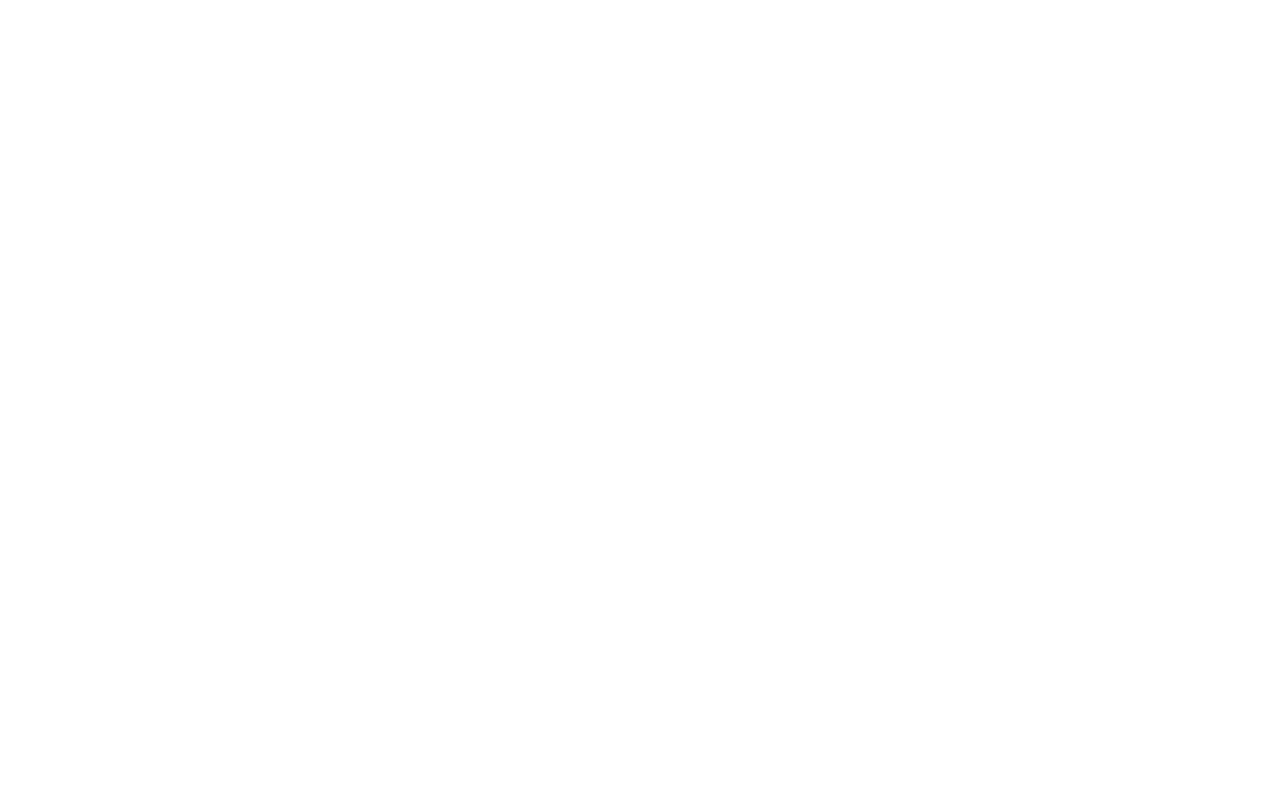
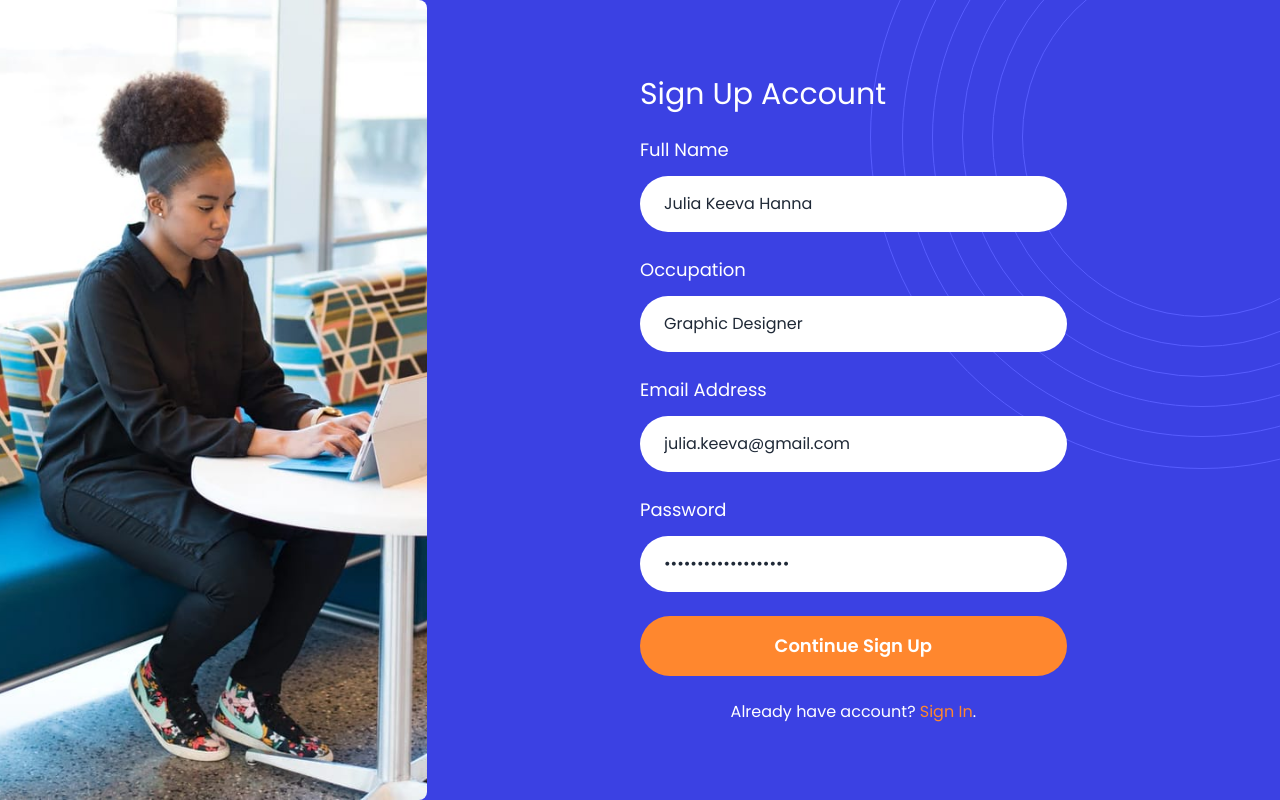
Before and after one commit to mohamadhandynugraha/startup-frontend, a Nuxt app: page /register in a window 1280 px wide. Before the commit this address had no page. Built offline with nearby package versions, Linux system fonts and the light colour scheme.

Commit message:
[FE]-10 create login and register page

```diff
--- a/components/Navbar.vue
+++ b/components/Navbar.vue
@@ -34,7 +34,7 @@
     <ul class="flex ml-auto items-center mt-2">
       <li>
         <nuxt-link
-          to="/register.html"
+          to="/register"
           class="inline-block bg-transparent border-white border hover:bg-white hover:bg-opacity-25 text-white font-light w-40 text-center px-6 py-1 text-lg rounded-full mr-4"
         >
           Sign Up
@@ -42,7 +42,7 @@
       </li>
       <li>
         <nuxt-link
-          to="/login.html"
+          to="/login"
           class="inline-block bg-transparent border-white border hover:bg-white hover:bg-opacity-25 text-white font-light w-40 text-center px-6 py-1 text-lg rounded-full"
         >
           My Account
--- /dev/null
+++ b/pages/login.vue
@@ -0,0 +1,73 @@
+<template>
+  <div class="h-screen flex justify-center items-center">
+    <div
+      class="hidden md:block lg:w-1/3 bg-white h-full auth-background rounded-tr-lg rounded-br-lg"
+    ></div>
+    <div class="w-auto md:w-2/4 lg:w-2/3 flex justify-center items-center">
+      <div class="w-full lg:w-1/2 px-10 lg:px-0">
+        <h2 class="font-normal mb-6 text-3xl text-white">
+          Sign In to Your Account
+        </h2>
+        <div class="mb-6">
+          <div class="mb-4">
+            <label class="font-normal text-lg text-white block mb-3"
+              >Email Address</label
+            >
+            <input
+              type="email"
+              class="auth-form focus:outline-none focus:bg-purple-hover focus:shadow-outline focus:border-purple-hover-stroke focus:text-gray-100"
+              placeholder="Write your email address here"
+              value="julia.keeva@gmail.com"
+            />
+          </div>
+        </div>
+        <div class="mb-6">
+          <div class="mb-4">
+            <label class="font-normal text-lg text-white block mb-3"
+              >Password</label
+            >
+            <input
+              type="password"
+              class="auth-form focus:outline-none focus:bg-purple-hover focus:shadow-outline focus:border-purple-hover-stroke focus:text-gray-100"
+              placeholder="Write your password here"
+              value="nasigorenglimaribbu"
+            />
+          </div>
+        </div>
+        <div class="mb-6">
+          <div class="mb-4">
+            <button
+              @click="$router.push({ path: '/' })"
+              class="block w-full bg-orange-button hover:bg-green-button text-white font-semibold px-6 py-4 text-lg rounded-full"
+            >
+              Sign In
+            </button>
+          </div>
+        </div>
+        <div class="text-center">
+          <p class="text-white text-md">
+            Don't have account?
+            <nuxt-link to="/register" class="no-underline text-orange-button">
+              Sign Up
+            </nuxt-link>
+          </p>
+        </div>
+      </div>
+    </div>
+  </div>
+</template>
+
+<script lang="ts">
+import Vue from 'vue'
+export default Vue.extend({
+  layout: 'auth',
+})
+</script>
+
+<style scoped>
+.auth-background {
+  background-image: url('/sign-in-background.jpg');
+  background-position: center;
+  background-size: cover;
+}
+</style>
--- /dev/null
+++ b/pages/register.vue
@@ -0,0 +1,96 @@
+<template>
+  <div class="h-screen flex justify-center items-center">
+    <div
+      class="hidden md:block lg:w-1/3 bg-white h-full auth-background rounded-tr-lg rounded-br-lg"
+    ></div>
+    <div class="w-auto md:w-2/4 lg:w-2/3 flex justify-center items-center">
+      <div class="w-full lg:w-1/2 px-10 lg:px-0">
+        <h2 class="font-normal mb-6 text-3xl text-white">Sign Up Account</h2>
+        <div class="mb-6">
+          <div class="mb-4">
+            <label class="font-normal text-lg text-white block mb-3"
+              >Full Name</label
+            >
+            <input
+              type="text"
+              class="auth-form focus:outline-none focus:bg-purple-hover focus:shadow-outline focus:border-purple-hover-stroke focus:text-gray-100"
+              placeholder="Write Your Name Here"
+              value="Julia Keeva Hanna"
+            />
+          </div>
+        </div>
+        <div class="mb-6">
+          <div class="mb-4">
+            <label class="font-normal text-lg text-white block mb-3"
+              >Occupation</label
+            >
+            <input
+              type="text"
+              class="auth-form focus:outline-none focus:bg-purple-hover focus:shadow-outline focus:border-purple-hover-stroke focus:text-gray-100"
+              placeholder="Write your occupation here"
+              value="Graphic Designer"
+            />
+          </div>
+        </div>
+        <div class="mb-6">
+          <div class="mb-4">
+            <label class="font-normal text-lg text-white block mb-3"
+              >Email Address</label
+            >
+            <input
+              type="email"
+              class="auth-form focus:outline-none focus:bg-purple-hover focus:shadow-outline focus:border-purple-hover-stroke focus:text-gray-100"
+              placeholder="Write your email address here"
+              value="julia.keeva@gmail.com"
+            />
+          </div>
+        </div>
+        <div class="mb-6">
+          <div class="mb-4">
+            <label class="font-normal text-lg text-white block mb-3"
+              >Password</label
+            >
+            <input
+              type="password"
+              class="auth-form focus:outline-none focus:bg-purple-hover focus:shadow-outline focus:border-purple-hover-stroke focus:text-gray-100"
+              placeholder="Type your password here"
+              value="nasigorenglimaribbu"
+            />
+          </div>
+        </div>
+        <div class="mb-6">
+          <div class="mb-4">
+            <button
+              @click="$router.push({ path: '/upload' })"
+              class="block w-full bg-orange-button hover:bg-green-button text-white font-semibold px-6 py-4 text-lg rounded-full"
+            >
+              Continue Sign Up
+            </button>
+          </div>
+        </div>
+        <div class="text-center">
+          <p class="text-white text-md">
+            Already have account?
+            <a href="/login" class="no-underline text-orange-button">Sign In</a
+            >.
+          </p>
+        </div>
+      </div>
+    </div>
+  </div>
+</template>
+
+<script lang="ts">
+import Vue from 'vue'
+export default Vue.extend({
+  layout: 'auth',
+})
+</script>
+
+<style scoped>
+.auth-background {
+  background-image: url('/sign-up-background.jpg');
+  background-position: center;
+  background-size: cover;
+}
+</style>
```
